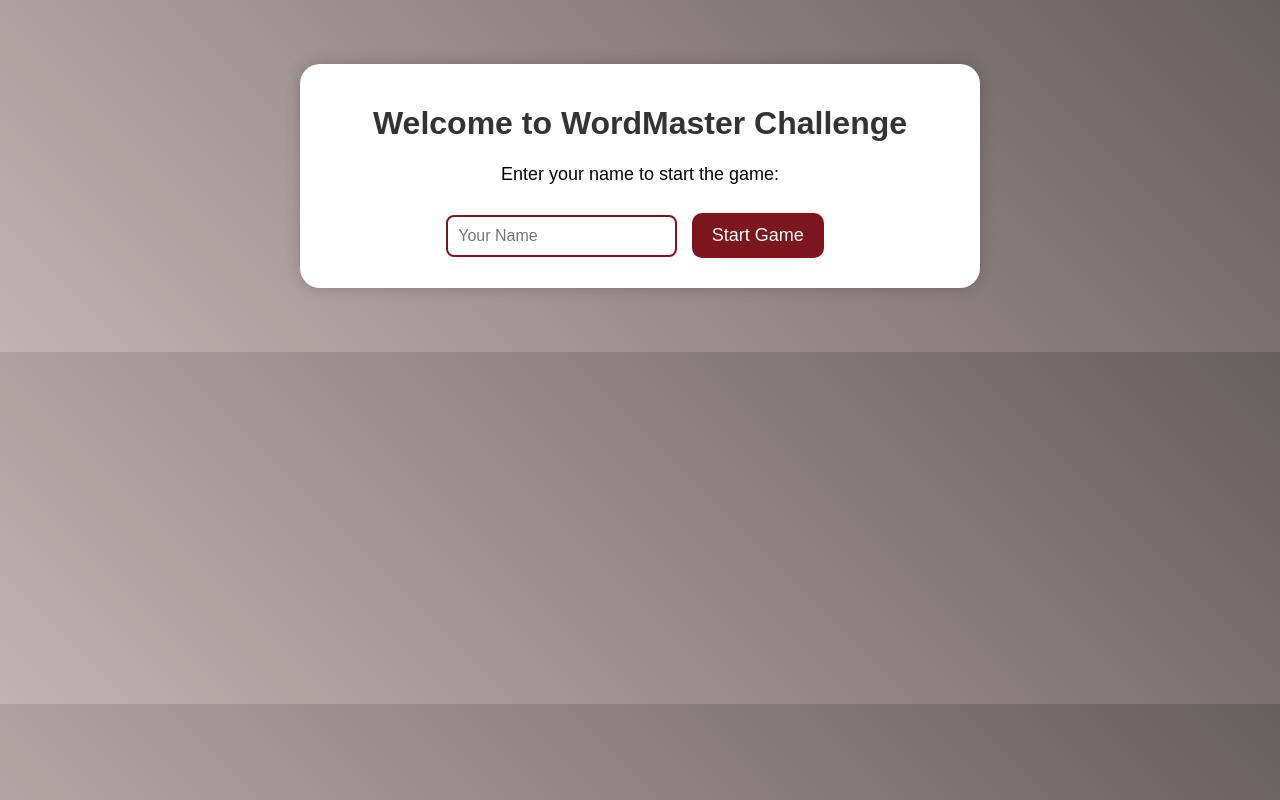
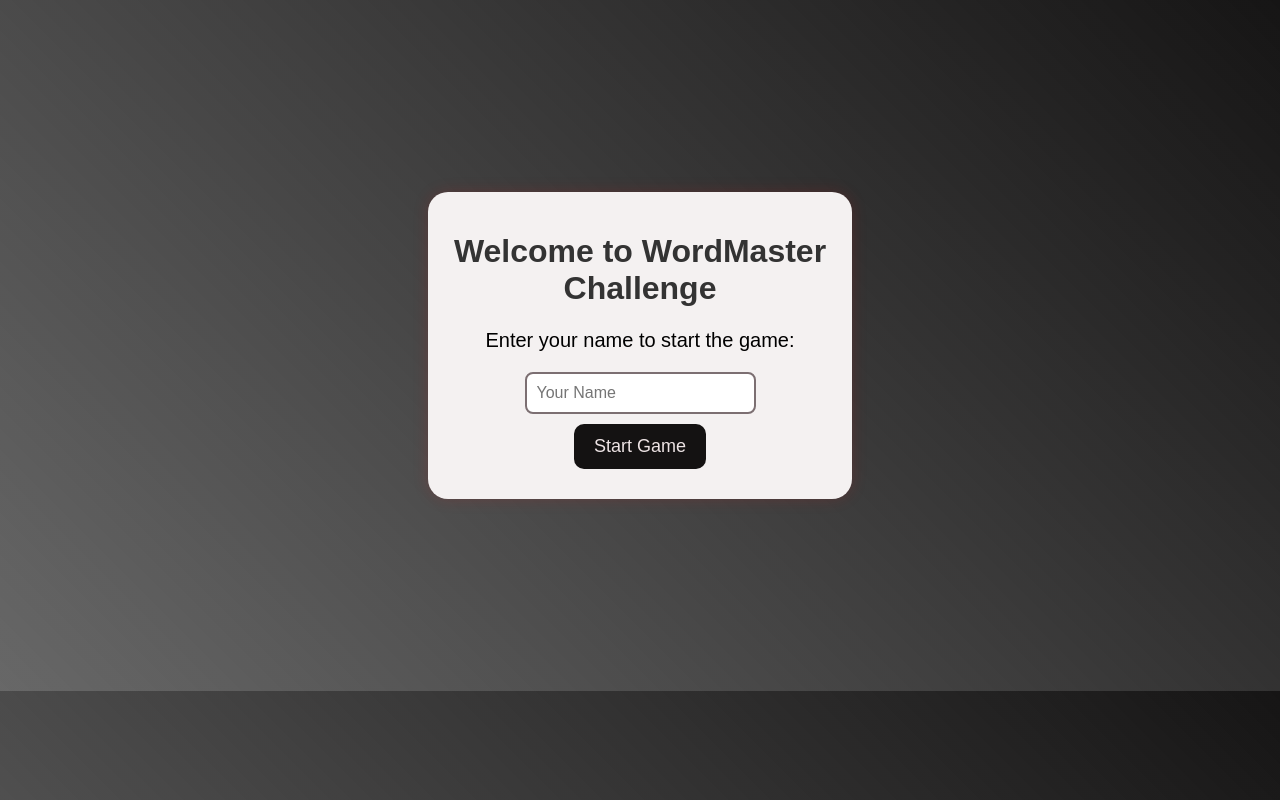
Before and after one commit to coderXjhayush/Word-Guessing-Game, a plain HTML site: page index.html in a window 1280 px wide. Drawn offline with Linux system fonts and the light colour scheme.

Commit message:
Update styles.css

```diff
--- a/styles.css
+++ b/styles.css
@@ -3,7 +3,7 @@ body {
     text-align: center;
     margin: 0;
     padding: 0;
-    background: linear-gradient(45deg, #a08586a1, #655f5d);
+    background: linear-gradient(45deg, #0f0f0fa1, #161515);
     transition: background 1s ease-in-out;
 }
 
@@ -12,11 +12,11 @@ body {
 }
 
 #user-info, #game-container {
-    width: 50%;
-    margin: 5% auto;
+    width: 30%;
+    margin: 15% auto;
     padding: 20px;
-    background: white;
-    box-shadow: 0px 0px 15px rgba(0, 0, 0, 0.2);
+    background: rgb(244, 241, 241);
+    box-shadow: 0px 0px 15px rgba(190, 27, 27, 0.2);
     border-radius: 20px;
     transition: transform 0.3s ease-in-out;
 }
@@ -26,8 +26,8 @@ h1 {
 }
 
 button {
-    background: #7c151e;
-    color: white;
+    background: #141212;
+    color: rgb(237, 227, 228);
     border: none;
     padding: 12px 20px;
     font-size: 18px;
@@ -38,14 +38,14 @@ button {
 }
 
 button:hover {
-    background: #a18272;
+    background: #efe6e6;
     transform: scale(1.1);
 }
 
 input {
     padding: 10px;
     font-size: 16px;
-    border: 2px solid #78171f;
+    border: 2px solid #7c6f72;
     border-radius: 8px;
     outline: none;
 }
@@ -55,17 +55,18 @@ input {
 }
 
 p {
-    font-size: 18px;
+    font-size: 20px;
 }
 
 #end-screen {
-    width: 50%;
-    margin: 5% auto;
-    padding: 20px;
-    background: white;
+    width: 30%;
+    margin: 15% auto;
+    padding: 30px;
+    background: rgb(237, 232, 232);
     box-shadow: 0px 0px 15px rgba(0, 0, 0, 0.2);
-    border-radius: 20px;
+    border-radius: 30px;
     text-align: center;
+
 }
 @media only screen and (max-width: 768px) {
     #user-info,
```
